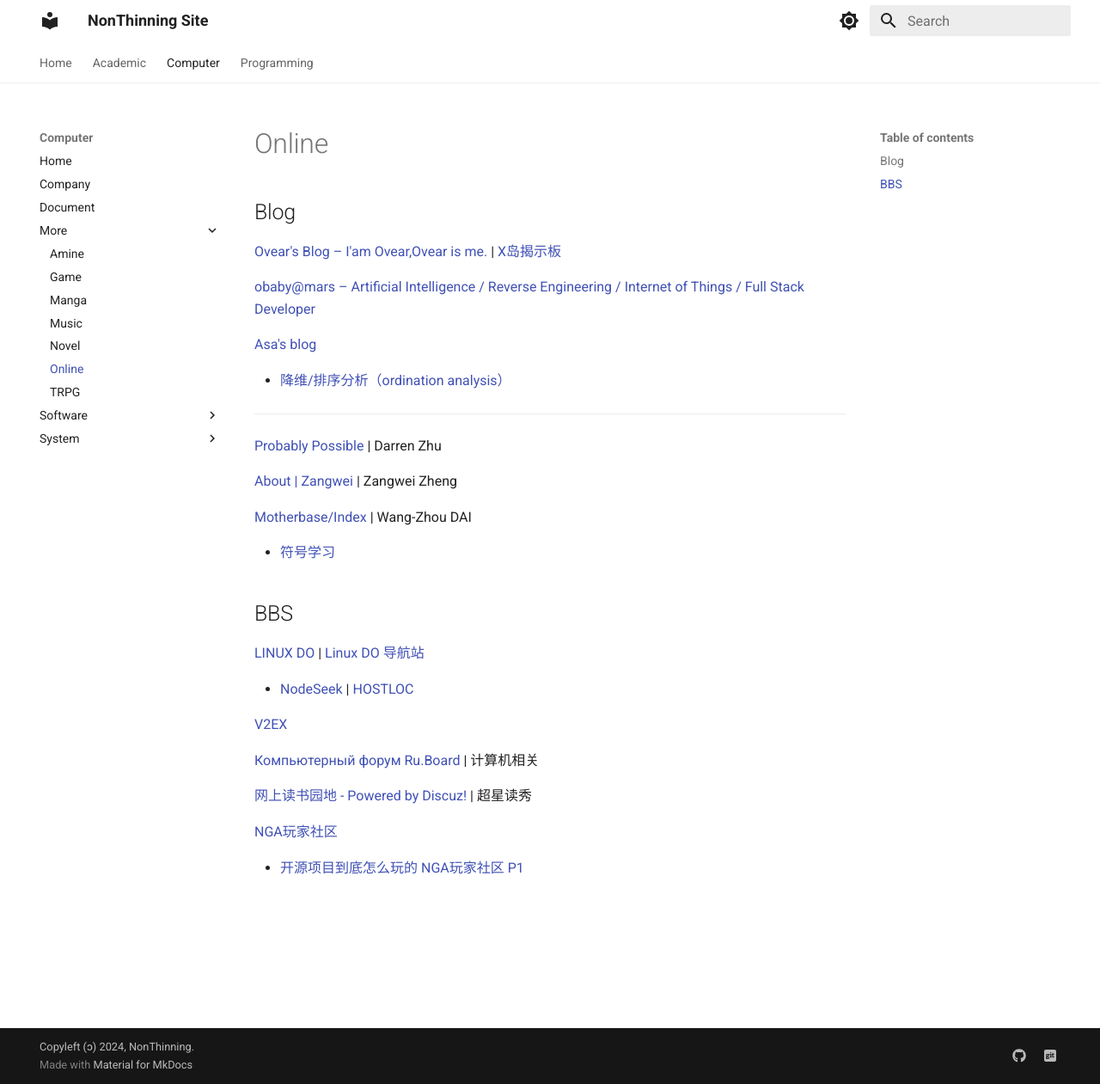
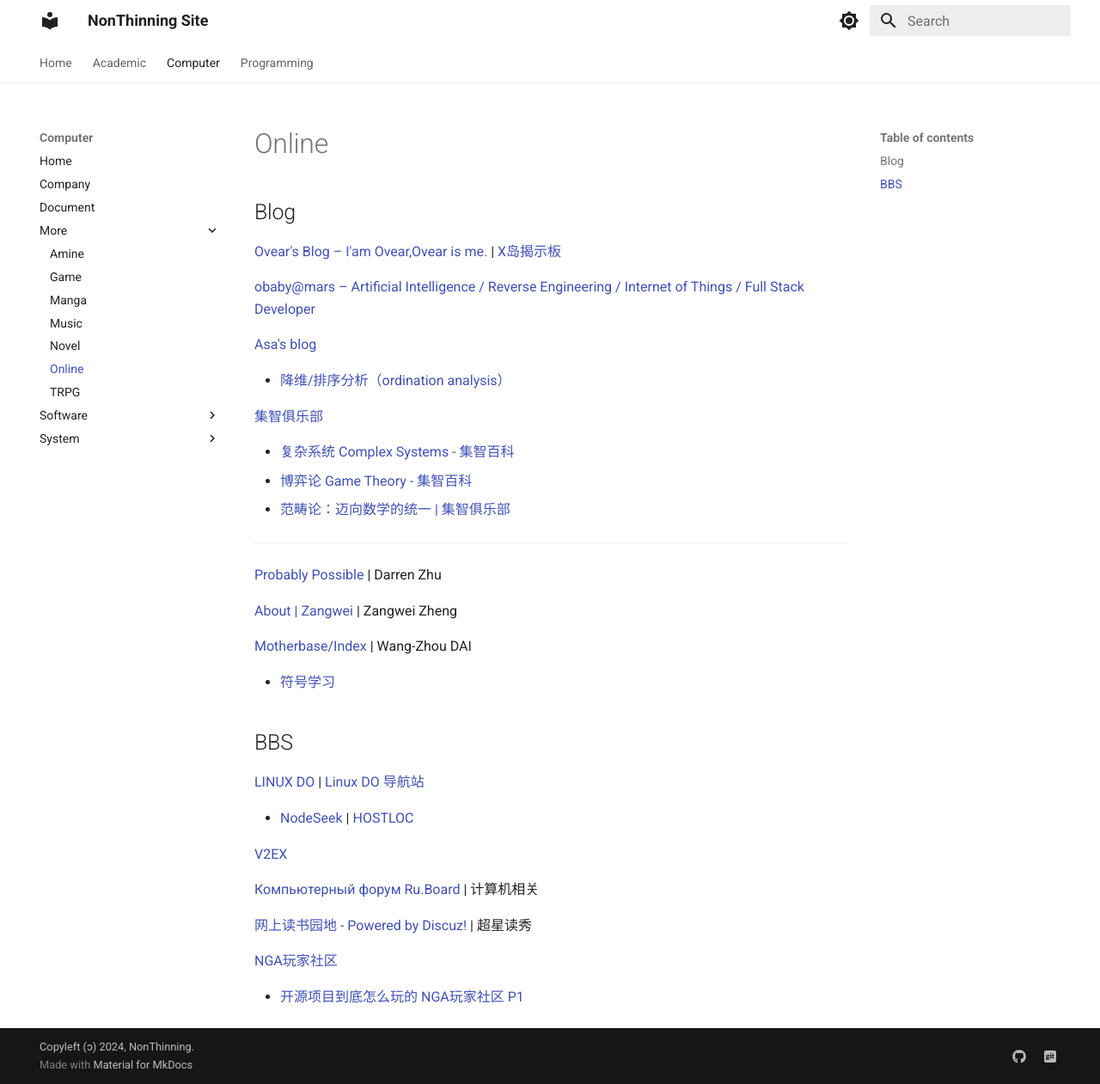
Before and after one commit to NonThinning/NonThinning.github.io, an MkDocs documentation site: the page built from docs/Computer/More/Online.md, in a window 1280 px wide and 1261 px high. Shown: the whole window at 86% size. Built offline with MkDocs 1.6.1 and Material for MkDocs 9.7.7, drawn with Linux system fonts in a browser that asks for light colours.

Commit message:
docs update

```diff
--- a/docs/Computer/More/Online.md
+++ b/docs/Computer/More/Online.md
@@ -8,6 +8,12 @@
 [Asa's blog](https://asa-blog.netlify.app/)
 
 - [降维/排序分析（ordination analysis）](https://asa-blog.netlify.app/p/ordination-analysis/)
+
+[集智俱乐部](https://swarma.org/)
+
+- [复杂系统 Complex Systems - 集智百科](https://wiki.swarma.org/index.php/%E5%A4%8D%E6%9D%82%E7%B3%BB%E7%BB%9F_Complex_Systems)
+- [博弈论 Game Theory - 集智百科](https://wiki.swarma.org/index.php/%E5%8D%9A%E5%BC%88%E8%AE%BA)
+- [范畴论：迈向数学的统一 | 集智俱乐部](https://swarma.org/?p=33134)
 
 ------
 
```
Also changed, not shown: docs/Computer/Document.md (+2 -0 lines), docs/Computer/More/Novel.md (+2 -0 lines), docs/Programming/R-Project/Document.md (+4 -0 lines).
